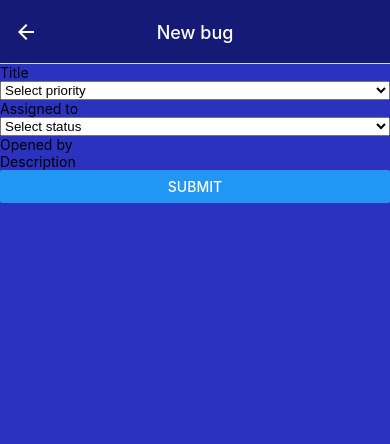
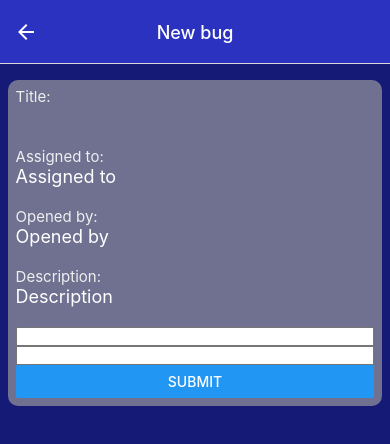
Before and after one commit to andreas-assehn/bug-tracker, a React Native app in the folder client/: screen /AddBugScreen in a window 390 px wide. Shown: the top 444 px of the page. Built offline with nearby package versions, Linux system fonts and the light colour scheme.

Commit message:
more css

```diff
--- a/client/App.tsx
+++ b/client/App.tsx
@@ -20,21 +20,15 @@ export default function App() {
       <Stack.Navigator
         initialRouteName='Login'
         screenOptions={{
-          headerStyle: {backgroundColor: '#161A77'},
+          headerStyle: {backgroundColor: '#2C32C0'},
           headerTintColor: 'white',
           headerTitleAlign: 'center',
           statusBarStyle: 'white',
-          statusBarColor: '#161A77'
+          statusBarColor: '#2C32C0'
         }}
       >
-        <Stack.Screen name='Login' component={Login} options={{headerShown: false}} />
-        <Stack.Screen
-          name='All bugs'
-          component={HomeScreen}
-          options={{
-            title: 'All bugs',
-          }}
-        />
+        <Stack.Screen name='Login' component={Login} options={{headerShown: false, statusBarColor: '#161A77'}} />
+        <Stack.Screen name='All bugs' component={HomeScreen} options={{ title: 'All bugs' }} />
         <Stack.Screen name='AddBugScreen' component={AddBugScreen} options={{title: 'New bug'}} />
         <Stack.Screen name='EditBugScreen' component={EditBugScreen} options={{title: 'Edit bug'}} />
         <Stack.Screen name='BugDetailsScreen' component={BugDetailsScreen} options={{title: 'Details'}} />
--- a/client/screens/AddBugScreen.tsx
+++ b/client/screens/AddBugScreen.tsx
@@ -1,5 +1,5 @@
 // @ts-nocheck
-import { View, Button, TextInput } from 'react-native';
+import { View, Button, TextInput, Text } from 'react-native';
 import { Picker } from '@react-native-picker/picker';
 import { useState } from 'react';
 import { addBug } from '../services/ApiService';
@@ -20,41 +20,62 @@ export default function AddBug({ navigation }) {
 
   return (
     <View style={globalStyles.container}>
+      <View style={globalStyles.bugContainer}>
+        <Text style={globalStyles.whiteText}>Title:</Text>
         <TextInput
-        placeholder='Title'
+          placeholder=''
+          placeholderTextColor={'white'}
           onChangeText={text => setNewBug({...newBug, title: text})}
+          style={globalStyles.inputText}
+        />
+        <Text style={globalStyles.whiteText}>Assigned to:</Text>
+        <TextInput
+          placeholder='Assigned to'
+          placeholderTextColor={'white'}
+          onChangeText={text => setNewBug({...newBug, assignedTo: text})}
+          style={globalStyles.inputText}
+          />
+        <Text style={globalStyles.whiteText}>Opened by:</Text>
+        <TextInput
+          placeholder='Opened by'
+          placeholderTextColor={'white'}
+          onChangeText={text => setNewBug({...newBug, openedBy: text})}
+          style={globalStyles.inputText}
+          />
+        <Text style={globalStyles.whiteText}>Description:</Text>
+        <TextInput
+          placeholder='Description'
+          placeholderTextColor={'white'}
+          onChangeText={text => setNewBug({...newBug, description: text})}
+          style={globalStyles.inputText}
         />
         <Picker
           selectedValue={priority}
           onValueChange={value => {setPriority(value), setNewBug({...newBug, priority: value})}}
+          dropdownIconColor={'white'}
+          mode='dropdown'
+          style={{color: 'white'}}
         >
           <Picker.Item label='Select priority'/>
           <Picker.Item label='High' value='High'/>
           <Picker.Item label='Medium' value='Medium'/>
           <Picker.Item label='Low' value='Low'/>
         </Picker>
-      <TextInput
-        placeholder='Assigned to'
-        onChangeText={text => setNewBug({...newBug, assignedTo: text})}
-        />
         <Picker
           selectedValue={status}
           onValueChange={value => {setStatus(value), setNewBug({...newBug, status: value})}}
+          color={'white'}
+          dropdownIconColor={'white'}
+          mode='dropdown'
+          style={{color: 'white'}}
         >
           <Picker.Item label='Select status'/>
-        <Picker.Item label='In limbo' value='In limbo'/>
+          <Picker.Item label='To be fixed' value='To be fixed'/>
           <Picker.Item label='In progress' value='In progress'/>
           <Picker.Item label='Fixed' value='Fixed'/>
         </Picker>
-      <TextInput
-        placeholder='Opened by'
-        onChangeText={text => setNewBug({...newBug, openedBy: text})}
-        />
-      <TextInput
-        placeholder='Description'
-        onChangeText={text => setNewBug({...newBug, description: text})}
-      />
         <Button title='Submit' onPress={() => {handleSubmit()}}/>
+      </View>
     </View>
   )
 }
--- a/client/screens/BugDetailsScreen.tsx
+++ b/client/screens/BugDetailsScreen.tsx
@@ -26,14 +26,29 @@ export default function BugDetailsScreen({ route, navigation } ) {
 
   return (
     <View style={globalStyles.container}>
-      <Text>{bugState.title}</Text>
-      <Text>{bugState.priority}</Text>
-      <Text>{bugState.assignedTo}</Text>
-      <Text>{bugState.status}</Text>
-      <Text>{bugState.openedBy}</Text>
-      <Text>{bugState.description}</Text>
-      <Button title='Edit' onPress={() => {handleEditSubmit(), navigation.navigate('EditBugScreen', {bugState})}}/>
-      <Button title='Delete' onPress={() => {handleDeleteSubmit(), navigation.goBack()}}/>
+      <View style={globalStyles.bugDetailsContainer}>
+      <View style={globalStyles.row1}>
+        <Text style={globalStyles.bugTitle}>{bugState.title}</Text>
+        <View style={{flex:1}}></View>
+        <View style={globalStyles.rightSide}>
+          <Text style={globalStyles.boldText}>{bugState.priority} priority</Text>
+        </View>
+      </View>
+        <Text style={globalStyles.bugDetailsText}><Text style={globalStyles.boldText}>Assigned to: </Text>{bugState.assignedTo}</Text>
+        <Text style={globalStyles.bugDetailsText}><Text style={globalStyles.boldText}>Status: </Text>{bugState.status}</Text>
+        <Text style={globalStyles.bugDetailsText}><Text style={globalStyles.boldText}>Opened by: </Text>{bugState.openedBy}</Text>
+        <Text style={globalStyles.bugDetailsTextBold}>Description:</Text>
+        <Text style={globalStyles.bugDetailsDescription}>{bugState.description}</Text>
+        <View style={globalStyles.bugDetailsButtons}>
+          <Button
+            color={'#6EC74F'}
+            title='Edit'
+            onPress={() => {handleEditSubmit(), navigation.navigate('EditBugScreen', {bugState})}}/>
+          <Button
+            color={'#C23333'}
+            title='Delete' onPress={() => {handleDeleteSubmit(), navigation.goBack()}}/>
+        </View>
+      </View>
     </View>
   )
 }
--- a/client/screens/EditBugScreen.tsx
+++ b/client/screens/EditBugScreen.tsx
@@ -52,7 +52,7 @@ export default function AddBug({ navigation, route }) {
         onValueChange={value => {setStatus(value), setNewBug({...newBug, status: value})}}
       >
         <Picker.Item label='Select status'/>
-        <Picker.Item label='In limbo' value='In limbo'/>
+        <Picker.Item label='To be fixed' value='To be fixed'/>
         <Picker.Item label='In progress' value='In progress'/>
         <Picker.Item label='Fixed' value='Fixed'/>
       </Picker>
--- a/client/services/ApiService.tsx
+++ b/client/services/ApiService.tsx
@@ -1,8 +1,8 @@
 // @ts-nocheck
 
-const BASE_URL = 'https://f5e7-87-49-147-129.eu.ngrok.io';
+const BASE_URL = 'https://137c-87-49-147-129.eu.ngrok.io';
 
-exports.getBugs = () => fetch(BASE_URL + '/bugs');
+exports.getBugs = () => fetch(BASE_URL + '/bugs').catch(e => console.log(e));
 
 exports.addBug = newBug => {
   return fetch(BASE_URL + '/addBug', {
--- a/client/services/styles.tsx
+++ b/client/services/styles.tsx
@@ -4,10 +4,10 @@ import { StyleSheet } from "react-native";
 export const globalStyles = StyleSheet.create({
   container: {
     flex: 1,
-    backgroundColor: '#2C32C0',
+    backgroundColor: '#161A77',
   },
   addButton: {
-    backgroundColor: '#161A77',
+    backgroundColor: '#2C32C0',
     color: 'white',
     paddingRight: 5,
     borderRadius: 10,
@@ -23,7 +23,7 @@ export const globalStyles = StyleSheet.create({
     borderRadius: 10,
   },
   row1: {
-    flexDirection: 'row'
+    flexDirection: 'row',
   },
 
   bugTitle: {
@@ -38,7 +38,45 @@ export const globalStyles = StyleSheet.create({
     color: '#EFEFEF'
   },
   whiteText: {
-    color: '#EFEFEF'
+    color: '#EFEFEF',
+    fontSize: 15,
+  },
+  // ADD BUG SCREEN
+  inputText: {
+    color: 'white',
+    fontSize: 18,
+    marginBottom: 20,
+  },
+
+  // BUG DETAILS SCREEN
+  bugDetailsContainer: {
+    backgroundColor: 'rgba(160, 160, 160, 0.65)',
+    marginTop: '4%',
+    margin: '2%',
+    marginBottom: '0%',
+    padding: '2%',
+    borderRadius: 10,
+  },
+  bugDetailsButtons: {
+    flexDirection: 'row',
+    justifyContent: 'space-evenly',
+  },
+  bugDetailsText: {
+    color: '#EFEFEF',
+    fontSize: 15,
+    lineHeight: 40,
+  },
+  bugDetailsTextBold: {
+    color: '#EFEFEF',
+    fontSize: 15,
+    lineHeight: 40,
+    fontWeight: 'bold',
+    marginBottom: -10
+  },
+  bugDetailsDescription: {
+    color: '#EFEFEF',
+    fontSize: 15,
+    marginBottom: 15,
   },
   // LOGIN SCREEN
   login: {
@@ -52,7 +90,8 @@ export const globalStyles = StyleSheet.create({
   },
   loginInputText: {
     color: 'white',
-    fontSize: 18
+    fontSize: 18,
+    marginBottom: 20
   },
   loginTitle: {
     position: 'absolute',
```
Lines whose indentation alone changed are shown as unchanged.
